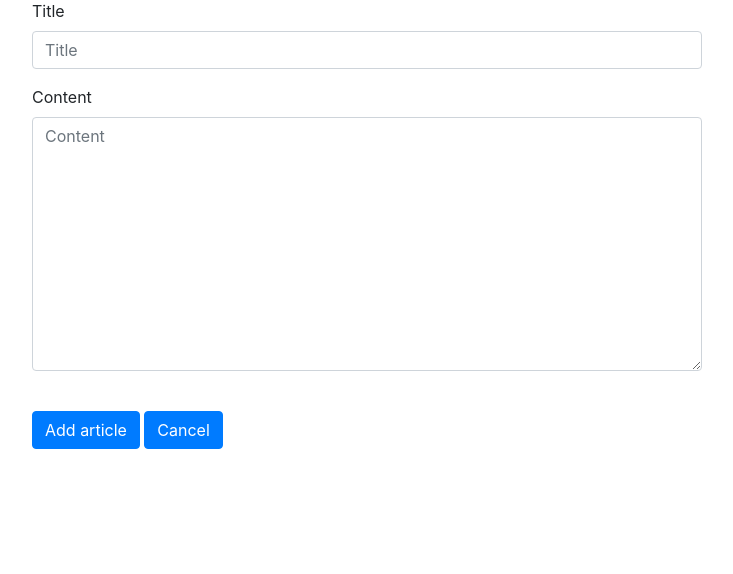
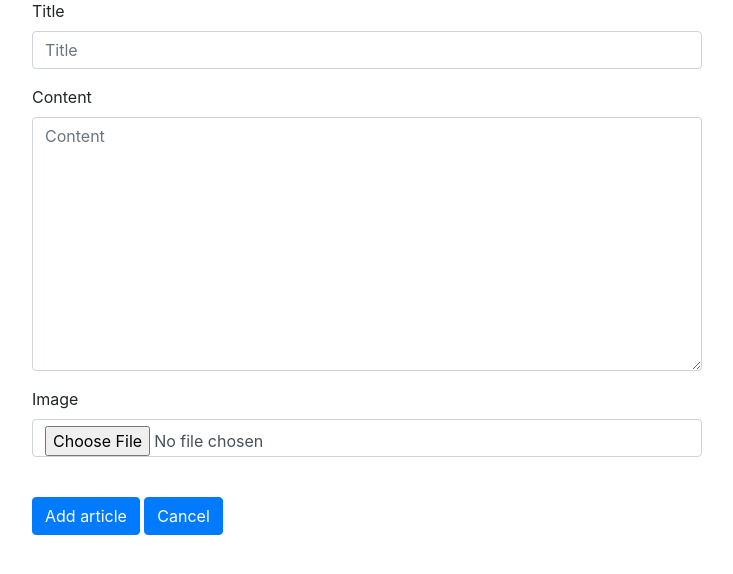
Before and after one commit to Dlubak/Django-Publisher-Website, a Django app: page /new_article/ in a window 1280 px wide. Shown: the part 169-743 px from the top of the page, without its empty margins (273-1006 px from the left). Run offline with Django 3.2, Linux system fonts and the light colour scheme; the visitor is signed in with stand-in values (Sample User, id 1); some libraries are stand-ins or nearby versions.

Commit message:
update article creation form with image upload

```diff
--- a/blog/forms.py
+++ b/blog/forms.py
@@ -6,17 +6,10 @@ from blog.models import Article
 class ArticleForm(forms.ModelForm):
     class Meta:
         model = Article
-        fields = ['title', 'content']
+        fields = ['title', 'content', 'image']
 
 
 class CommentForm(forms.Form):
-    # author = forms.CharField(
-    #     max_length=60,
-    #     widget=forms.TextInput(attrs={
-    #         "class": "form-control",
-    #         "placeholder": "Your Name"
-    #     })
-    # )
     body = forms.CharField(widget=forms.Textarea(
         attrs={
             "class": "form-control",
--- a/blog/models.py
+++ b/blog/models.py
@@ -1,20 +1,16 @@
 from django.db import models
 from django.contrib.auth.models import User
+from PIL import Image
 
 
-# def get_default_category():
-#     return Category.objects.get_or_create(name='default')[0]
-
 # Create your models here.
-
-
 class Article(models.Model):
     title = models.CharField(max_length=50, unique=True)
     content = models.TextField()
     pub_date = models.DateTimeField(auto_now_add=True)
     author = models.ForeignKey(User, on_delete=models.CASCADE)
-    # category = models.ForeignKey(
-    #     Category, on_delete=models.SET(get_default_category))
+    image = models.ImageField(default='default_article.png',
+                              upload_to='blog')
 
     class Meta:
         verbose_name = "Article"
@@ -24,6 +20,16 @@ class Article(models.Model):
         if len(self.content) >= 30:
             return f"{self.content[:30]}..."
         return self.content
+
+    def save(self, *args, **kwargs):
+        super().save(*args, **kwargs)
+        img = Image.open(self.image.path)
+
+        # 900x300
+        if img.height > 300 or img.width > 900:
+            output_size = (300, 900)
+            img.thumbnail(output_size)
+            img.save(self.image.path)
 
 
 class Comment(models.Model):
--- a/blog/templates/blog/article.html
+++ b/blog/templates/blog/article.html
@@ -17,7 +17,7 @@
       <!-- Date/Time -->
       <p>Posted on {{ article.pub_date }}</p>
       <!-- Preview Image -->
-      <img class="img-fluid rounded" src="http://placehold.it/900x300" alt="">
+      <img class="img-fluid rounded" src="{{article.image.url}}" alt="">
       <!-- Post Content -->
       <p class="lead">{{article.content | linebreaks }}</p>
       <!-- Comments Form -->
@@ -53,9 +53,7 @@
           <div class="d-flex justify-content-between align-items-center">
             <div class="user d-flex flex-row align-items-center">
               <img src="{{comment.author.profile.image.url}}" width="30" class="user-img rounded-circle mr-2">
-                <span>
-                  <small class="font-weight-bold text-primary">{{comment.author}}</small>
-                </span>
+                <span> <small class="font-weight-bold text-primary"> {{comment.author}} </small> </span>
             </div>
             <small>{{comment.pub_date}}</small>
           </div>
--- a/blog/templates/blog/edit_article.html
+++ b/blog/templates/blog/edit_article.html
@@ -3,9 +3,9 @@
 
 {% block content %}
 <div class="container">
-  <h3 class="text-center ml-auto">Article: <a href="{% url 'blog:article' article.id %}"> {{article.title}} </a> </h3>
+  <h3 class="text-center ml-auto">Article: <a href="{% url 'blog:article' article.id %}"> {{article.title}} </a></h3>
   <div class="col-md-8 offset-md-2">
-    <form action="{% url 'blog:edit_article' article.id %}" method="post" class="form">
+    <form action="{% url 'blog:edit_article' article.id %}" method="post" class="form" enctype="multipart/form-data">
       {% csrf_token %}
       {% bootstrap_form form %}
       {% buttons %}
--- a/blog/templates/blog/new_article.html
+++ b/blog/templates/blog/new_article.html
@@ -7,9 +7,9 @@
 <div class="container" style="padding: 30px">
   <h1 class="text-center"> Create New Article </h1>
   <div class="col-md-8 offset-md-2">
-    <form action="{% url 'blog:new_article'%}" method="post" class="form">
+    <form action="{% url 'blog:new_article'%}" method="post" class="form" enctype="multipart/form-data">
       {% csrf_token %}
-      {%bootstrap_form form %}
+      {% bootstrap_form form %}
       {% buttons %}
         <br><button name="submit" class="btn btn-primary">Add article</button>
         <button name="cancel" class="btn btn-primary" onclick="javascript:history.back();">Cancel</button>
--- a/blog/views.py
+++ b/blog/views.py
@@ -50,7 +50,7 @@ def new_article(request):
     if request.method != 'POST':
         articleForm = ArticleForm()
     else:
-        articleForm = ArticleForm(request.POST)
+        articleForm = ArticleForm(data=request.POST, files=request.FILES)
         if articleForm.is_valid():
             new_article = articleForm.save(commit=False)
             new_article.author = request.user
@@ -68,7 +68,8 @@ def edit_article(request, article_id):
     if request.method != 'POST':
         form = ArticleForm(instance=article)
     else:
-        form = ArticleForm(instance=article, data=request.POST)
+        form = ArticleForm(
+            instance=article, data=request.POST, files=request.FILES)
         if form.is_valid():
             form.save()
             return redirect('blog:article', article_id=article.id)
```
